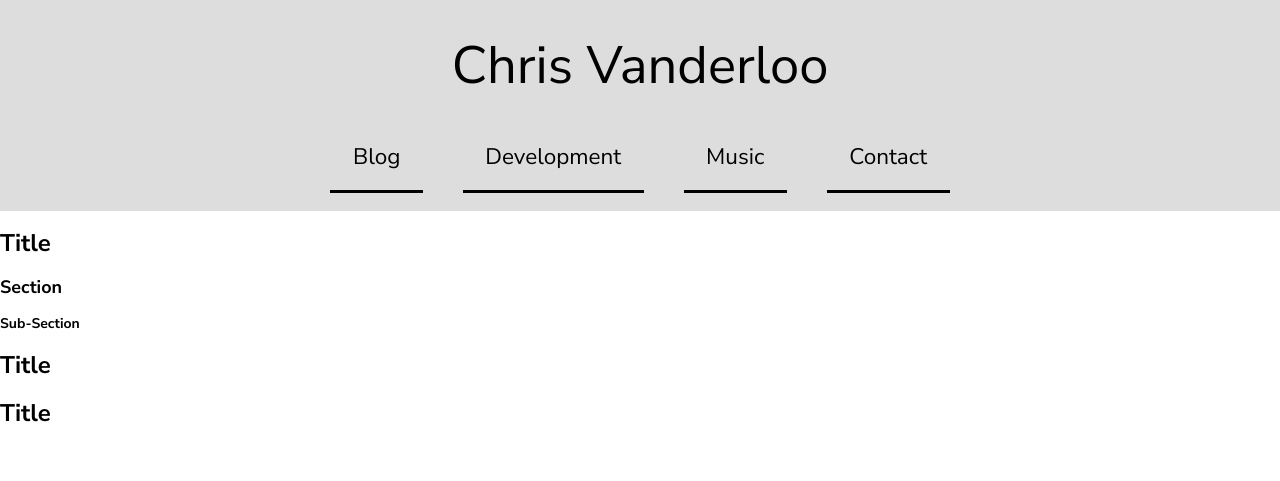
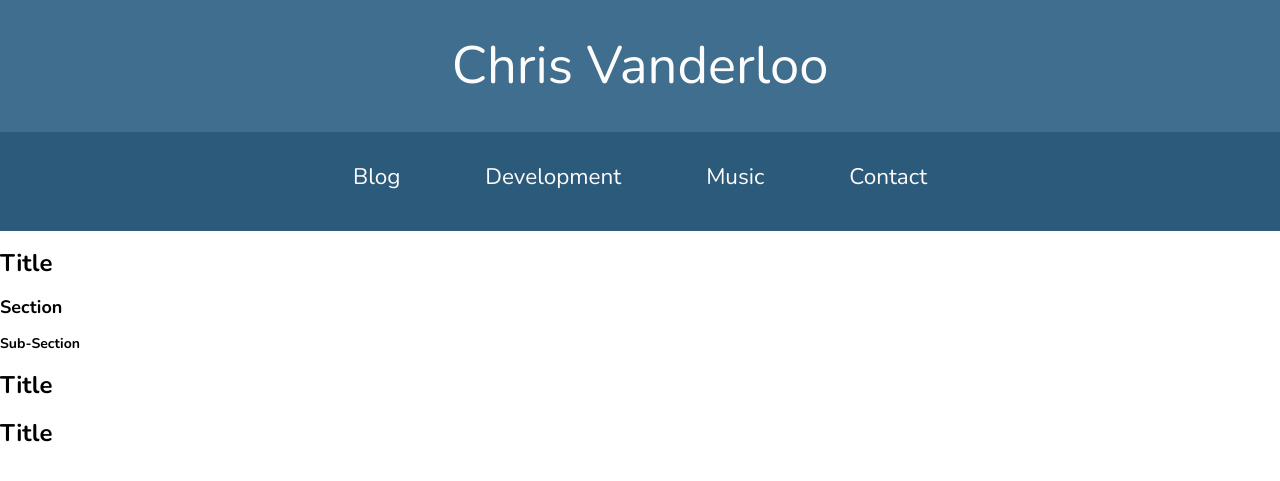
Before and after one commit to chrisvander/chrisvander.github.io, a Jekyll site: the page built from index.html, in a window 1280 px wide. Shown: the top 481 px of the page. Built offline with Jekyll 4.4.1, drawn with Linux system fonts in a browser that asks for light colours.

Commit message:
Updated scaling, colors, variables

```diff
--- a/_sass/_main.scss
+++ b/_sass/_main.scss
@@ -2,7 +2,7 @@ body {
 	margin: 0;
 	font-size: 15px;
 	margin: 0 auto;
-	font-family: 'Nunito Sans', sans-serif;
+	font-family: $font;
 }
 @media screen and (max-width: 675px) {
 	body {
--- a/_sass/_nav.scss
+++ b/_sass/_nav.scss
@@ -1,13 +1,14 @@
 #nav {
 	text-align: center;
 	padding-top: 30px;
-	background-color: #DDDDDD;
+	color: $text-dark;
+	background-color: $bg-light;
 	.title {
 		font-size: 3.5em;
-		margin-bottom: 10px;
+		margin-bottom: 30px;
 	}
 	#links {
-		background-color: #DDDDDD;
+		background-color: $bg-light-secondary;
 		width: 100%;
 		top: 0;
 		display: block;
@@ -19,8 +20,8 @@
 			margin: 0.5em 0.8em 0.5em 0.8em;
 			padding: 0.8em 1em 0.8em 1em;
 			cursor: pointer;
+			border-radius: 10px;
 			transition: 0.1s;
-			border-bottom: 3px solid black;
 		}
 		.page-btn:hover {
 			box-shadow: 0 4px 8px 0 rgba(0, 0, 0, 0.2), 0 6px 20px 0 rgba(0, 0, 0, 0.19);
--- a/assets/css/main.scss
+++ b/assets/css/main.scss
@@ -2,17 +2,21 @@
 # main.scss
 ---
 
-@import url('https://fonts.googleapis.com/css?family=Nunito+Sans:300,400,500,700');
+@import url('https://fonts.googleapis.com/css?family=Nunito:400,500,700|Source+Sans+Pro');
 
-$color-primary: #8294E4;
-$color-secondary: #D6CAE7;
-$color-dark-text: #514F5A;
-$color-light-text: #EEF2EF;
-$color-accent: #91C9C9;
+// https://coolors.co/e0fbfc-c2dfe3-9db4c0-5c6b73-253237
+// $text-dark: #5c6b73;
+// $bg-light: #e0fbfc;
+// $bg-light-secondary: #c2dfe3;
 
-$font: 'Nunito Sans', sans-serif;
+// https://coolors.co/161925-23395b-406e8e-93a3b1-fcfcfc
+$text-dark: #fcfcfc;
+$bg-light: #406e8e;
+$bg-light-secondary: #2c5a7a;
 
-$nav-height: 60px;
+
+$font: 'Nunito', sans-serif;
+// $font: 'Source Sans Pro', sans-serif;
 
 @import
 	"footer",
```
Also changed, not shown: 1 other file.
